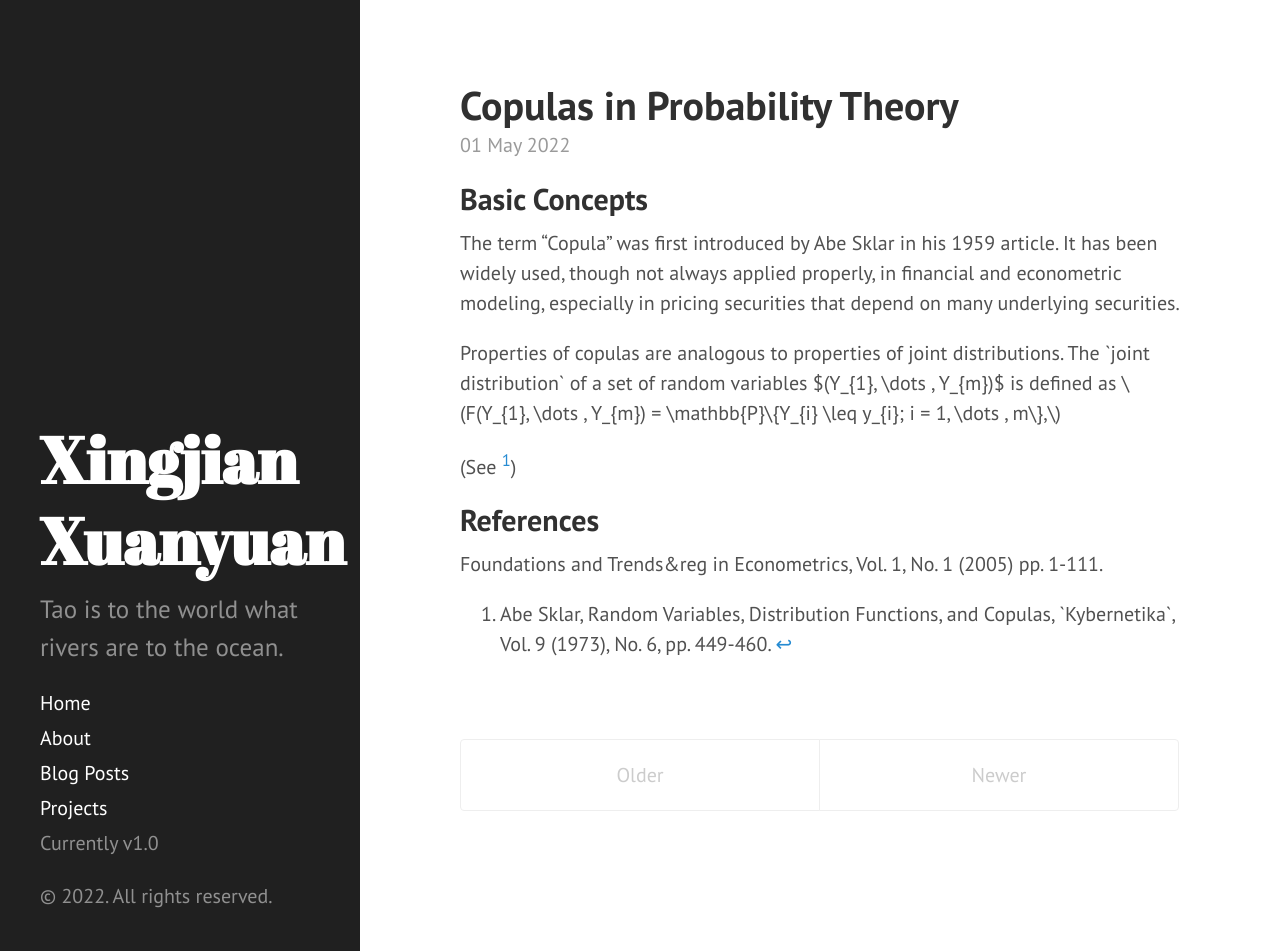
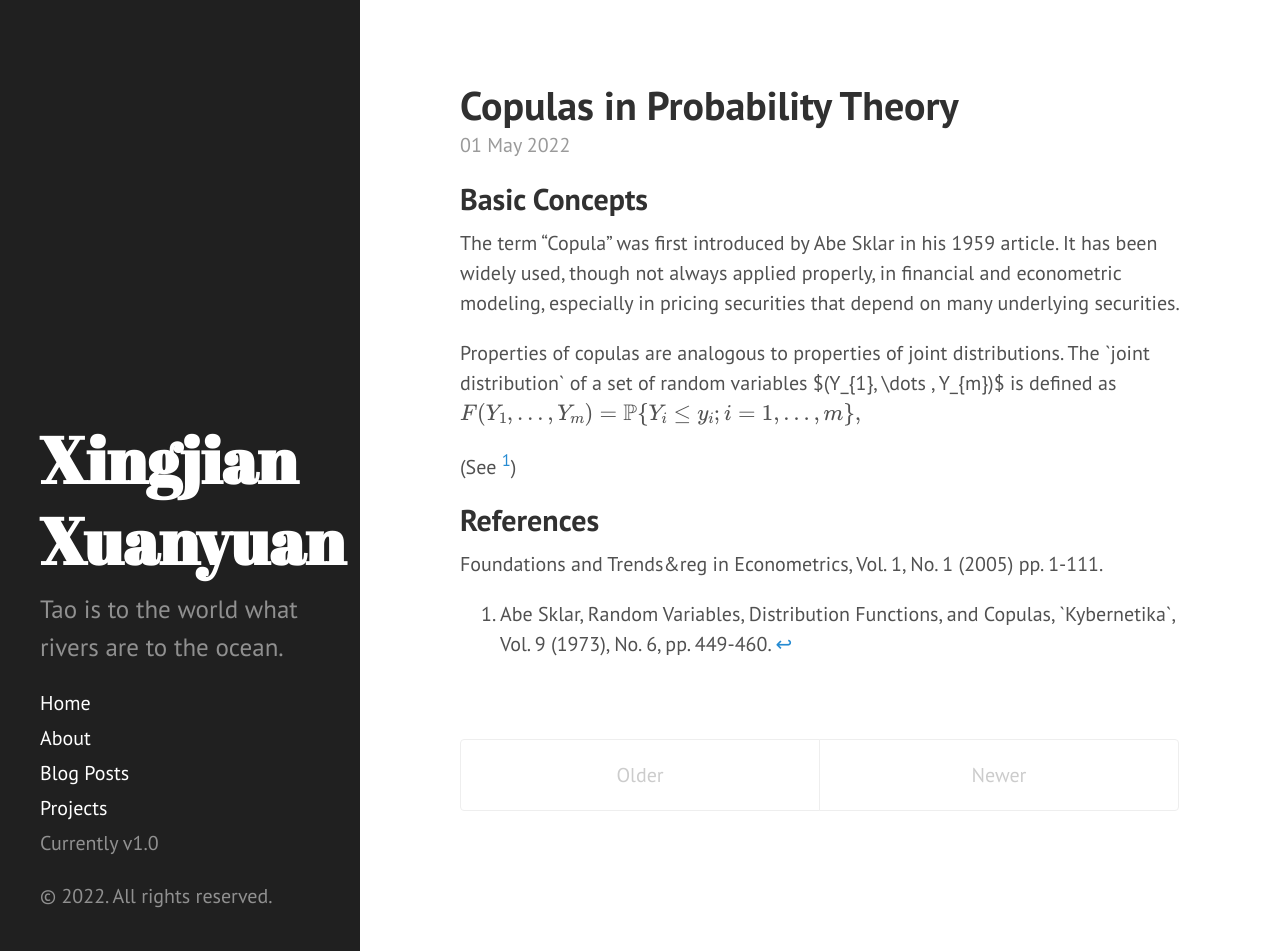
Before and after one commit to XingjianXuanyuan/XingjianXuanyuan.github.io, a Jekyll site: the page built from index.html, in a window 1280 px wide and 951 px high. Built offline with Jekyll 4.4.1, drawn with Linux system fonts in a browser that asks for light colours; formulas are drawn with MathJax 3; the list of posts is cut into pages by our own code; part of the change alters nothing that is shown.

```diff
--- a/_config.yml
+++ b/_config.yml
@@ -1,5 +1,6 @@
 # Dependencies
 markdown:         kramdown
+mathjax:          true
 highlighter:      pygments
 
 # Permalinks
--- a/_layouts/default.html
+++ b/_layouts/default.html
@@ -1,5 +1,8 @@
 <!DOCTYPE html>
 <html lang="en-us">
+  <script type="text/javascript"
+          src="http://cdn.mathjax.org/mathjax/latest/MathJax.js?config=TeX-AMS-MML_HTMLorMML">
+  </script>
 
   {% include head.html %}
 
--- a/index.html
+++ b/index.html
@@ -4,6 +4,9 @@ title: Home
 ---
 
 <div class="posts">
+<script type="text/javascript"
+        src="http://cdn.mathjax.org/mathjax/latest/MathJax.js?config=TeX-AMS-MML_HTMLorMML">
+</script>
   {% for post in paginator.posts %}
   <div class="post">
     <h1 class="post-title">
```
